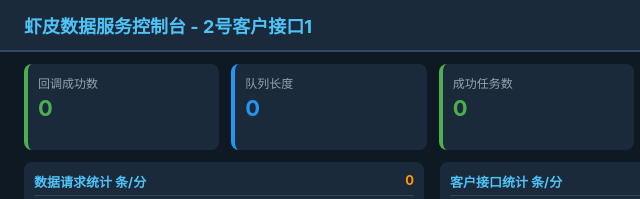
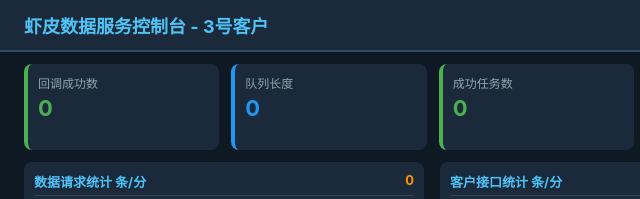
Before and after one commit to ZYQFXY/xiapi, a website: page src/public/index.html in a window 1280 px wide. Shown: the top 199 px of the page, 0-640 px from the left. Drawn offline with Linux system fonts and the light colour scheme.

Commit message:
docs: 更新示例和标题中的客户名称从2号改为3号
更新了create-shortcut.js中的示例说明和index.html中的页面标题，将客户名称从"2号客户"改为"3号客户"

```diff
--- a/create-shortcut.js
+++ b/create-shortcut.js
@@ -1,6 +1,6 @@
 // 在桌面创建快捷方式，指向当前项目的 launch.vbs
 // 用法: node create-shortcut.js [快捷方式名称]
-// 示例: node create-shortcut.js 2号客户接口2
+// 示例: node create-shortcut.js 3号客户
 
 const fs = require('fs');
 const path = require('path');
--- a/src/public/index.html
+++ b/src/public/index.html
@@ -3,7 +3,7 @@
 <head>
 <meta charset="UTF-8">
 <meta name="viewport" content="width=device-width, initial-scale=1.0">
-<title>虾皮数据服务控制台 - 2号客户接口1</title>
+<title>虾皮数据服务控制台 - 3号客户</title>
 <link rel="icon" href="data:,">
 <style>
 * { margin: 0; padding: 0; box-sizing: border-box; }
@@ -96,7 +96,7 @@ body { font-family: -apple-system, BlinkMacSystemFont, 'Segoe UI', Roboto, sans-
 <body>
 
 <div class="header">
-  <h1>虾皮数据服务控制台 - 2号客户接口1</h1>
+  <h1>虾皮数据服务控制台 - 3号客户</h1>
   <div class="header-right">
     <span>运行时间: <span id="uptime">--</span></span>
     <span><span class="status-dot disconnected" id="connDot"></span><span id="connText">未连接</span></span>
```
